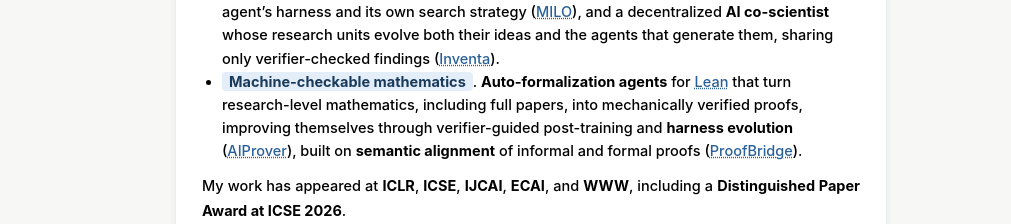
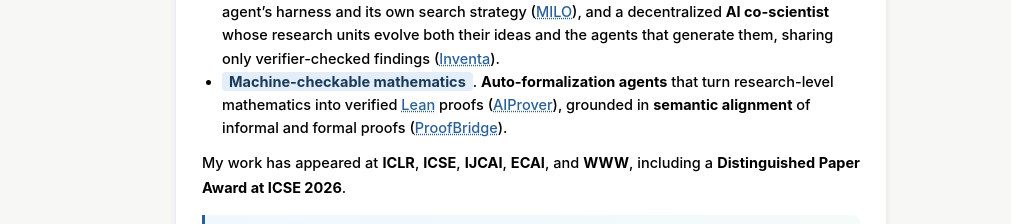
Before and after one commit to jprithwish/jprithwish.github.io, a plain HTML site: page index.html in a window 1280 px wide. Shown: the part 685-909 px from the top of the page, 269-1280 px from the left. Drawn offline with Linux system fonts and the light colour scheme; some icons are missing.

Commit message:
Homepage: simplify math bullet

```diff
--- a/index.html
+++ b/index.html
@@ -144,7 +144,7 @@
       <ul class="bio-list">
         <li><span class="bio-k">Post-training recipes</span>. <strong>Reinforcement learning from symbolic feedback</strong> and <strong>semantic alignment</strong>, using compilers and verifiers as training signals (<a href="https://arxiv.org/abs/2601.08734" target="_blank">TerraFormer</a>, <a href="https://arxiv.org/abs/2405.16661" target="_blank">RLSF</a>, <a href="https://arxiv.org/abs/2306.06755" target="_blank">CoTran</a>).</li>
         <li><span class="bio-k">Self-improving AI agents</span>. <strong>Recursive self-improvement</strong>, in which agents improve not only their outputs but also the process that improves them: <strong>meta-evolution</strong> that co-evolves an agent&rsquo;s harness and its own search strategy (<a href="https://jprithwish.github.io/MILO/" target="_blank">MILO</a>), and a decentralized <strong>AI co-scientist</strong> whose research units evolve both their ideas and the agents that generate them, sharing only verifier-checked findings (<a href="https://jprithwish.github.io/inventa/" target="_blank">Inventa</a>).</li>
-        <li><span class="bio-k">Machine-checkable mathematics</span>. <strong>Auto-formalization agents</strong> for <a href="https://lean-lang.org/" target="_blank">Lean</a> that turn research-level mathematics, including full papers, into mechanically verified proofs, improving themselves through verifier-guided post-training and <strong>harness evolution</strong> (<a href="https://jprithwish.github.io/AIProver/" target="_blank">AIProver</a>), built on <strong>semantic alignment</strong> of informal and formal proofs (<a href="https://arxiv.org/abs/2510.15681" target="_blank">ProofBridge</a>).</li>
+        <li><span class="bio-k">Machine-checkable mathematics</span>. <strong>Auto-formalization agents</strong> that turn research-level mathematics into verified <a href="https://lean-lang.org/" target="_blank">Lean</a> proofs (<a href="https://jprithwish.github.io/AIProver/" target="_blank">AIProver</a>), grounded in <strong>semantic alignment</strong> of informal and formal proofs (<a href="https://arxiv.org/abs/2510.15681" target="_blank">ProofBridge</a>).</li>
       </ul>
       <p>
         My work has appeared at <strong>ICLR</strong>, <strong>ICSE</strong>, <strong>IJCAI</strong>, <strong>ECAI</strong>, and <strong>WWW</strong>,
```
